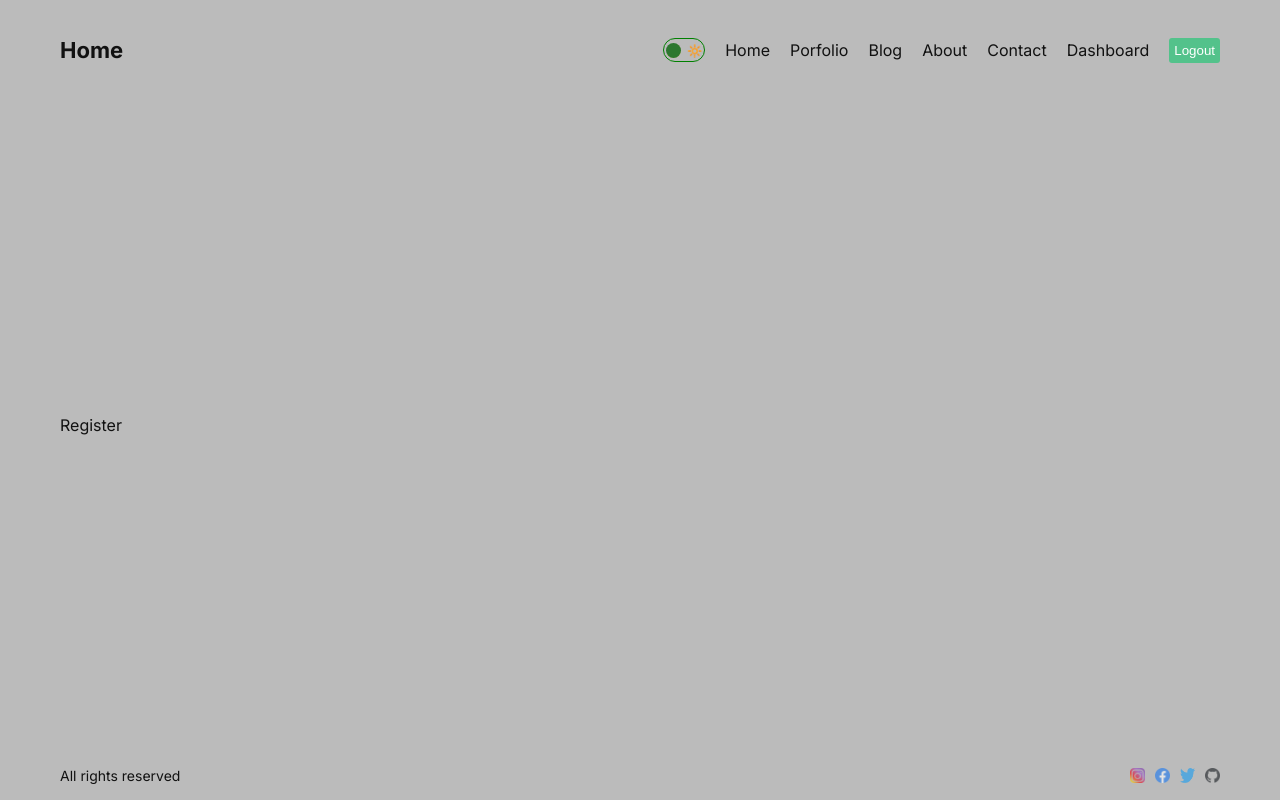
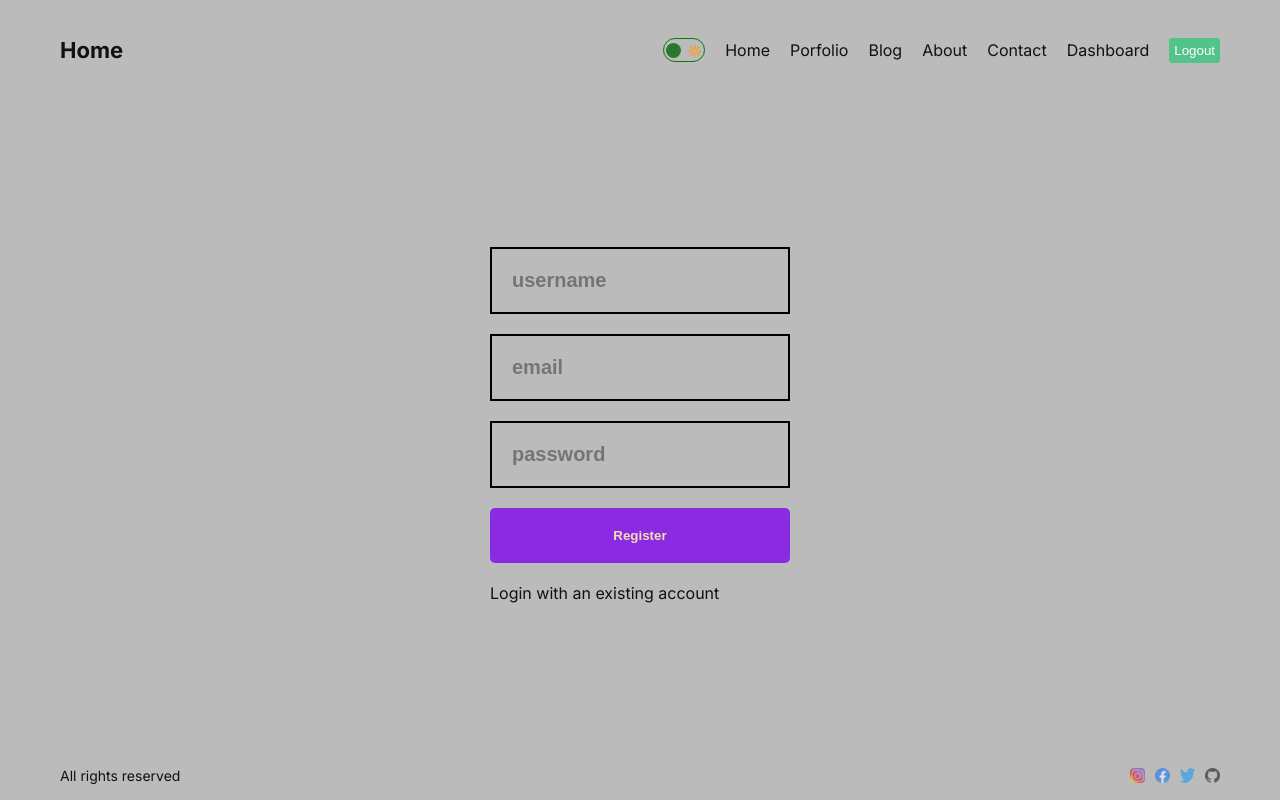
Before and after one commit to hebahiari/techtopic, a Next.js app: page /dashboard/register in a window 1280 px wide. Built offline with nearby package versions, Linux system fonts and the light colour scheme.

Commit message:
register function added

```diff
--- a/package.json
+++ b/package.json
@@ -9,6 +9,7 @@
     "lint": "next lint"
   },
   "dependencies": {
+    "bcryptjs": "^2.4.3",
     "eslint": "8.46.0",
     "eslint-config-next": "13.4.12",
     "mongoose": "6.11.1",
--- a/src/app/dashboard/(auth)/register/page.jsx
+++ b/src/app/dashboard/(auth)/register/page.jsx
@@ -1,8 +1,64 @@
-import React from "react";
+"use client";
+
+import React, { useState } from "react";
 import styles from "./page.module.css";
+import Link from "next/link";
+import { useRouter } from "next/navigation";
 
 const Register = () => {
-  return <div className={styles.container}>Register</div>;
+  const [error, setError] = useState(false);
+  const router = useRouter();
+
+  const handleSubmit = async (event) => {
+    event.preventDefault();
+    const name = event.target[0].value;
+    const email = event.target[1].value;
+    const password = event.target[2].value;
+
+    try {
+      const res = await fetch("/api/auth/register", {
+        method: "POST",
+        headers: {
+          "Content-Type": "application/json",
+        },
+        body: JSON.stringify({ name, email, password }),
+      });
+
+      res.status === 201 &&
+        router.push("/dashboard/login?success=Account has been created");
+    } catch (error) {
+      console.log(error);
+      setError(true);
+    }
+  };
+
+  return (
+    <div className={styles.container}>
+      <form className={styles.form} onSubmit={handleSubmit}>
+        <input
+          type="text"
+          placeholder="username"
+          className={styles.input}
+          required
+        />
+        <input
+          type="email"
+          placeholder="email"
+          className={styles.input}
+          required
+        />
+        <input
+          type="password"
+          placeholder="password"
+          className={styles.input}
+          required
+        />
+        <button className={styles.button}>Register</button>
+        <Link href="/dashboard/login">Login with an existing account</Link>
+      </form>
+      {error && "something went wrong"}
+    </div>
+  );
 };
 
 export default Register;
--- a/src/app/dashboard/(auth)/register/page.module.css
+++ b/src/app/dashboard/(auth)/register/page.module.css
@@ -1,3 +1,35 @@
 .container {
   background-color: darkblues;
+  display: flex;
+  flex-direction: column;
+  align-items: center;
+  justify-content: center;
+  gap: 20px;
 }
+
+.form {
+  width: 300px;
+  display: flex;
+  flex-direction: column;
+  gap: 20px;
+}
+
+.input {
+  padding: 20px;
+  background-color: transparent;
+  border: 2px solid #000000;
+  font-size: 20px;
+  font-weight: bold;
+  color: azure;
+}
+
+.button {
+  width: 300px;
+  padding: 20px;
+  cursor: pointer;
+  background-color: blueviolet;
+  border: none;
+  border-radius: 5px;
+  color: wheat;
+  font-weight: bold;
+}
--- a/src/app/dashboard/page.jsx
+++ b/src/app/dashboard/page.jsx
@@ -39,8 +39,6 @@
     fetcher
   );
 
-  console.log(data);
-
   return <div className={styles.container}>Dashboard</div>;
 };
 
```
Also changed, not shown: src/app/api/auth/register/route.js (added, +31 -0 lines), src/app/dashboard/(auth)/login/page.jsx (+7 -1 lines), 1 other file (tests, documents, lock files or other folders).
